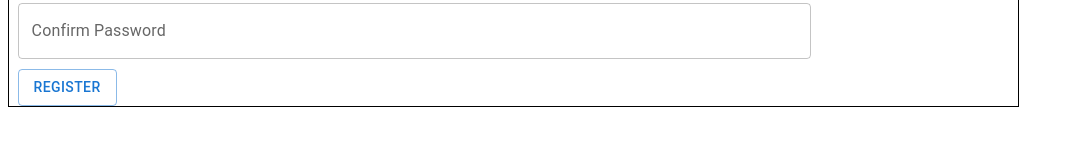
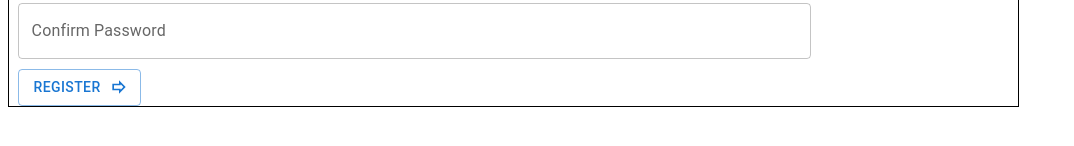
Before and after one commit to mrbanana24/InterviewUCC, a React (Vite) app in the folder front/: page /register in a window 1280 px wide. Shown: the part 244-390 px from the top of the page, without its empty margins (0-1074 px from the left). Built offline with nearby package versions, Linux system fonts and the light colour scheme.

Commit message:
Add icon in button

```diff
--- a/front/src/components/RegisterForm/index.jsx
+++ b/front/src/components/RegisterForm/index.jsx
@@ -2,6 +2,8 @@ import { useFormik } from 'formik';
 import * as yup from 'yup';
 import { Grid, TextField } from '@mui/material';
 import RButton from '../../components/Button';
+import ForwardOutlinedIcon from '@mui/icons-material/ForwardOutlined';
+
 
 const validationSchema = yup.object({
   username: yup
@@ -106,7 +108,11 @@ const RegisterForm = () => {
             formik.touched.confirmPassword && formik.errors.confirmPassword
           }
         />
-        <RButton text="Register" action={formik.handleSubmit} />
+        <RButton
+          text="Register"
+          action={formik.handleSubmit}
+          icon={<ForwardOutlinedIcon />}
+        />
       </form>
     </Grid>
   );
```
